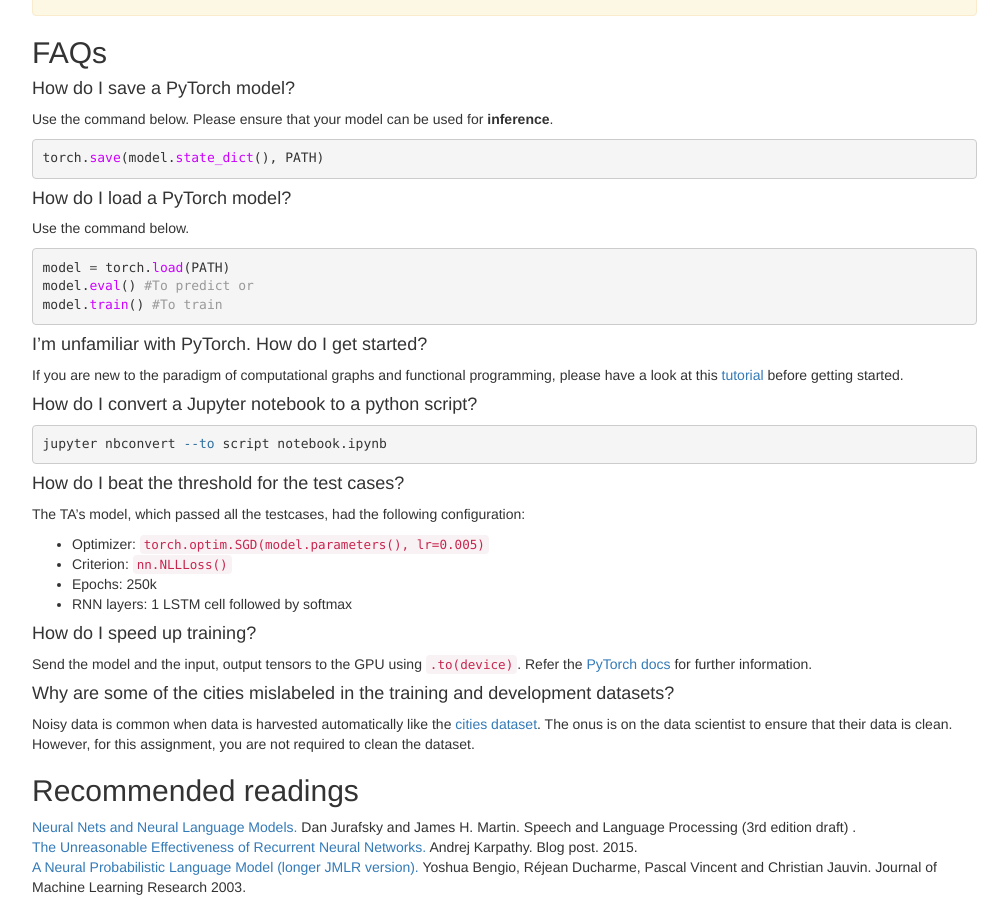
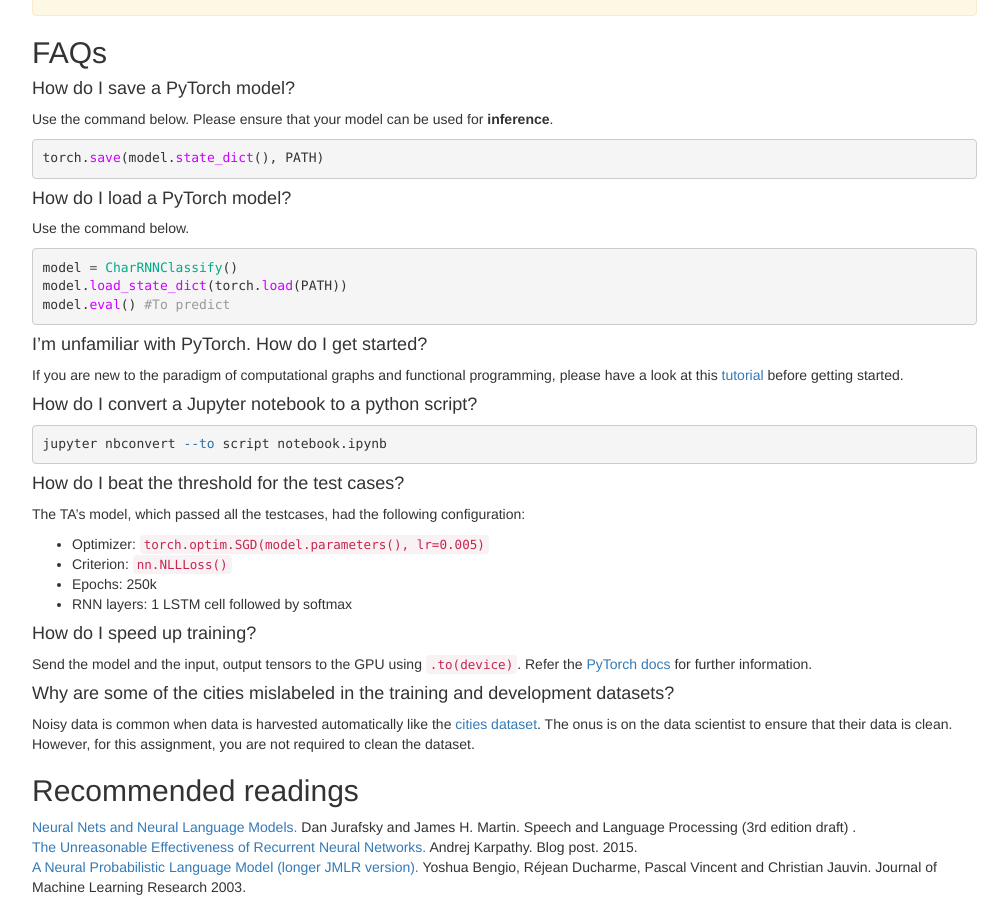
Before and after one commit to computational-linguistics-class/computational-linguistics-class.github.io, a Jekyll site: the page built from assignment6.md, in a window 1280 px wide and 900 px high, scrolled down 2649 px. Shown: the whole window, without its empty margins (233-1241 px from the left). Built offline with Jekyll 4.4.1, drawn with Linux system fonts in a browser that asks for light colours; nearby versions of some CDN libraries; a script that is not in the unit is left out.

Commit message:
hw6 spec

````diff
--- a/assignment6.md
+++ b/assignment6.md
@@ -173,9 +173,9 @@
 Use the command below.
 
 ```python
-model = torch.load(PATH)
-model.eval() #To predict or
-model.train() #To train
+model = CharRNNClassify()
+model.load_state_dict(torch.load(PATH))
+model.eval() #To predict
 ```
 
 #### I'm unfamiliar with PyTorch. How do I get started?
````
